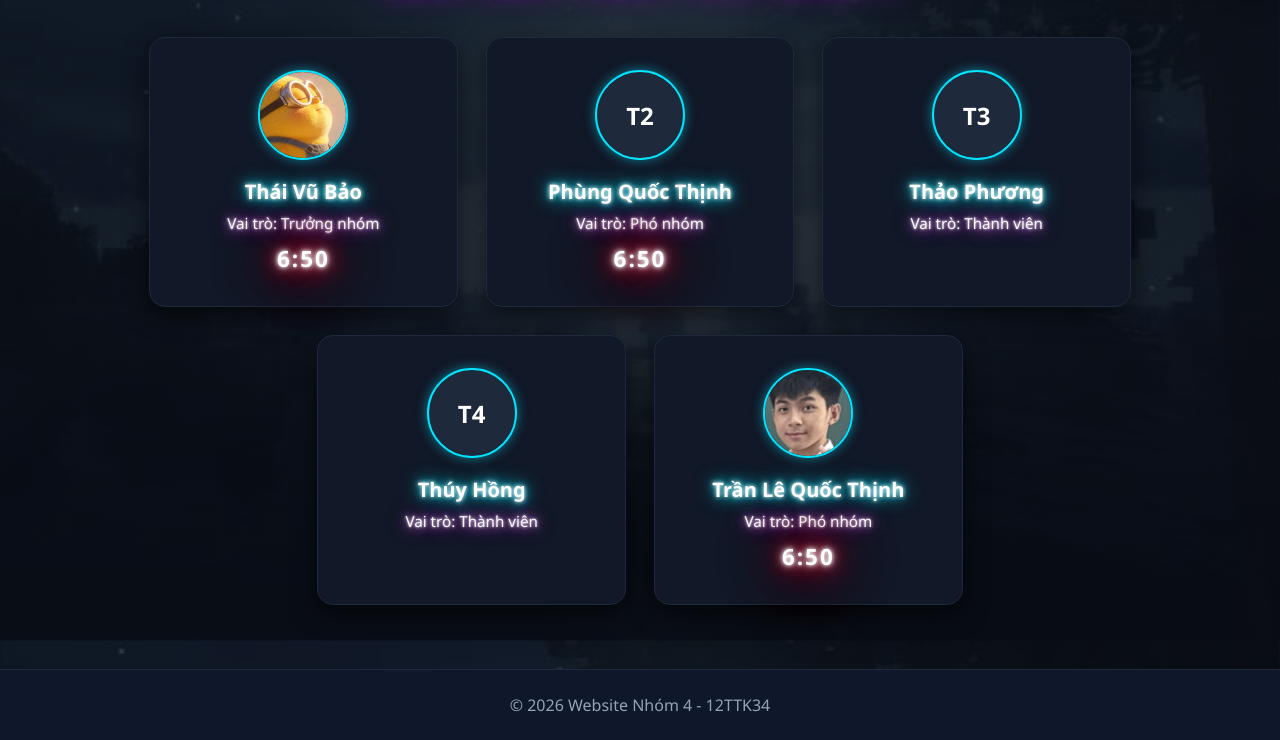
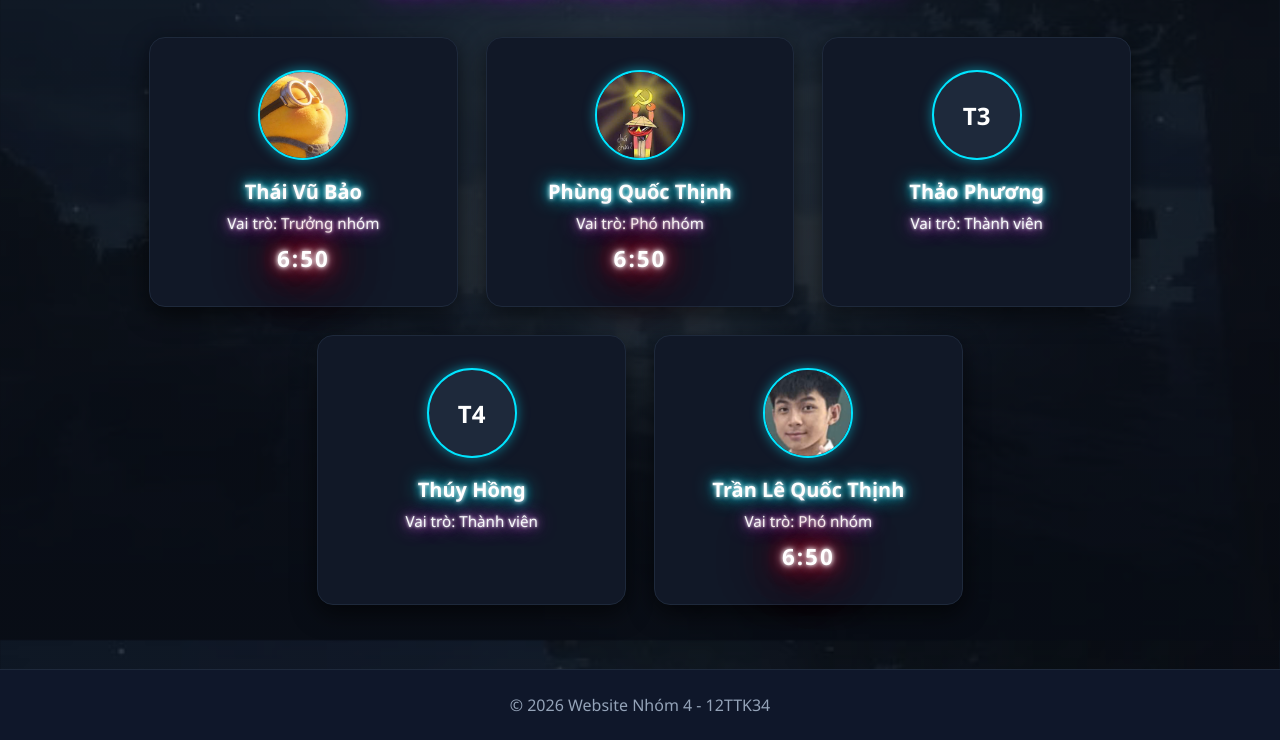
Before and after one commit to CodocLang/Nhom4_12TTK34, a plain HTML site: page thanh_vien.html in a window 1280 px wide. Shown: the part 160-900 px from the top of the page. Drawn offline with Linux system fonts and the light colour scheme.

Commit message:
Update thanh_vien.html

```diff
--- a/thanh_vien.html
+++ b/thanh_vien.html
@@ -215,7 +215,7 @@
 
             <!-- Hàng 1 - Thẻ 2 -->
             <div class="card">
-                <div class="avatar">T2</div>
+                <div class="avatar"><img src="communist.jpg" alt="Cô Độc Lang"></div>
                 <h3 class="member-name">Phùng Quốc Thịnh</h3>
                 <p class="member-role">Vai trò: Phó nhóm</p>
                 <p class="neon-650">6:50</p>
```
